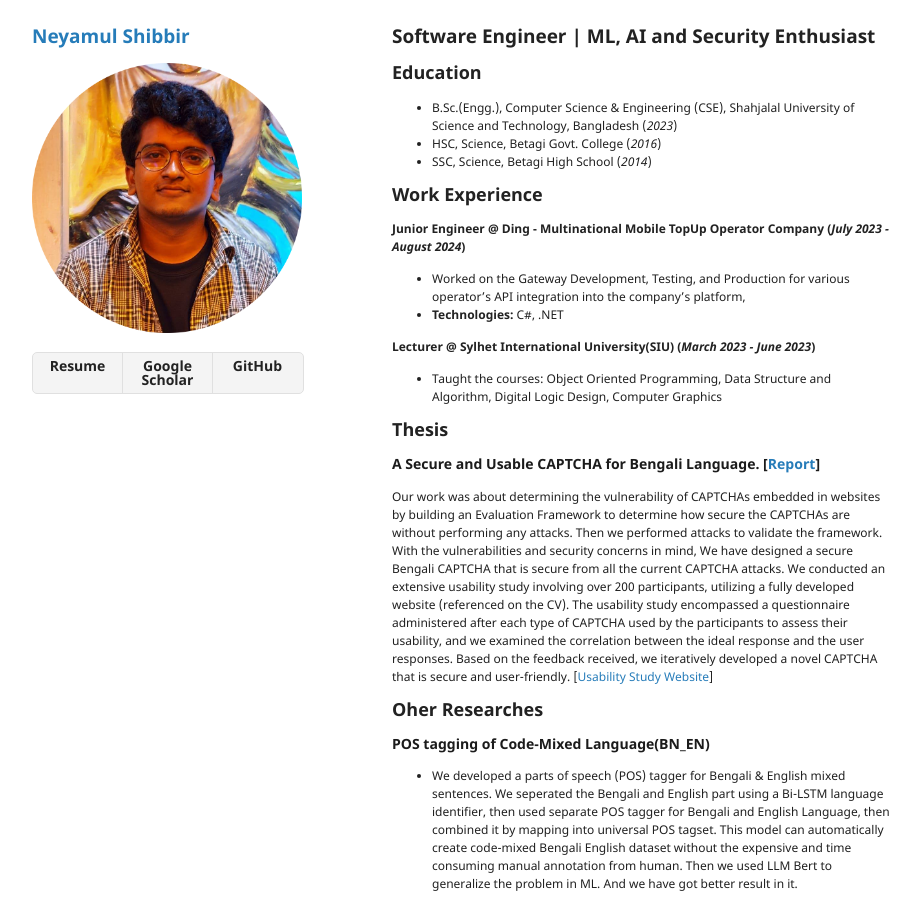
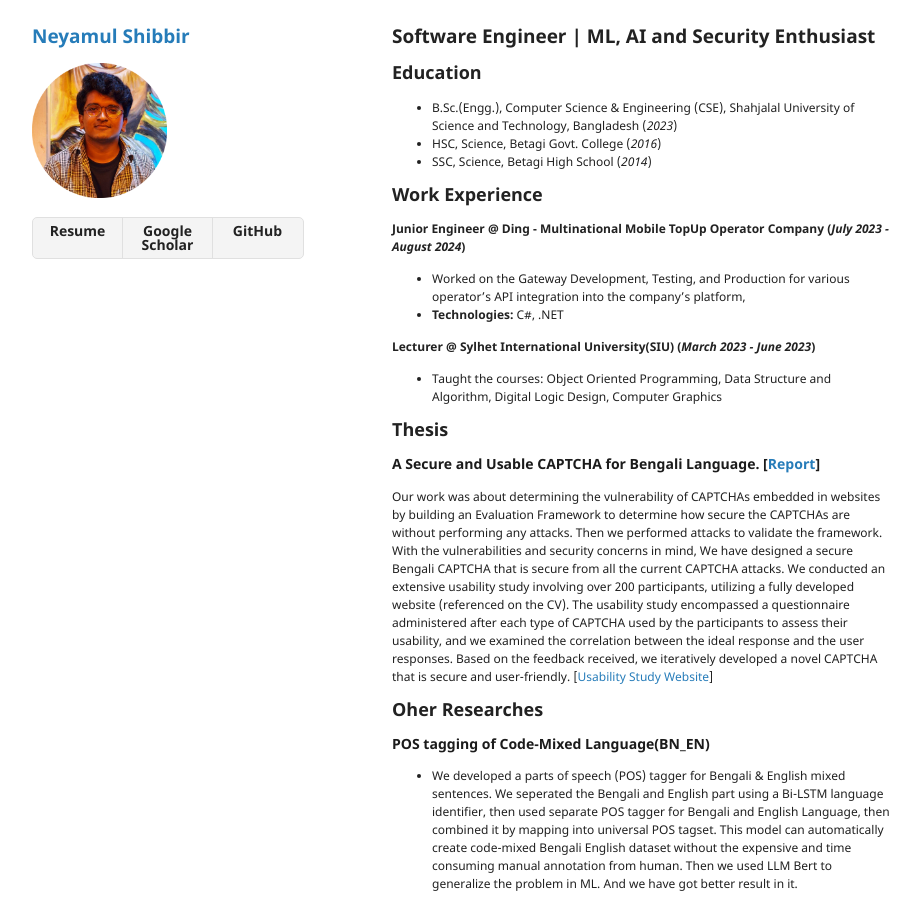
Before and after one commit to neyamul-sbr/neyamul.github.io, a Jekyll site: the page built from index.md, in a window 1280 px wide and 900 px high. Shown: the whole window, without its empty margins (178-1098 px from the left). Built offline with Jekyll 4.4.1, drawn with Linux system fonts in a browser that asks for light colours; our own code applies the rules of GitHub Pages for plain Markdown files; the repository's description, which GitHub fills in, is left out.

Commit message:
Update default.html

```diff
--- a/_layouts/default.html
+++ b/_layouts/default.html
@@ -18,7 +18,7 @@
         <h1><a href="{{ "/" | absolute_url }}">{{ site.title | default: site.github.repository_name }}</a></h1>
 
         {% if site.logo %}
-          <img src="{{site.logo | relative_url}}" alt="Logo" />
+          <img src="{{site.logo | relative_url}}" width=50% height=50% alt="Logo" />
         {% endif %}
 
         <p>{{ site.description | default: site.github.project_tagline }}</p>
```
